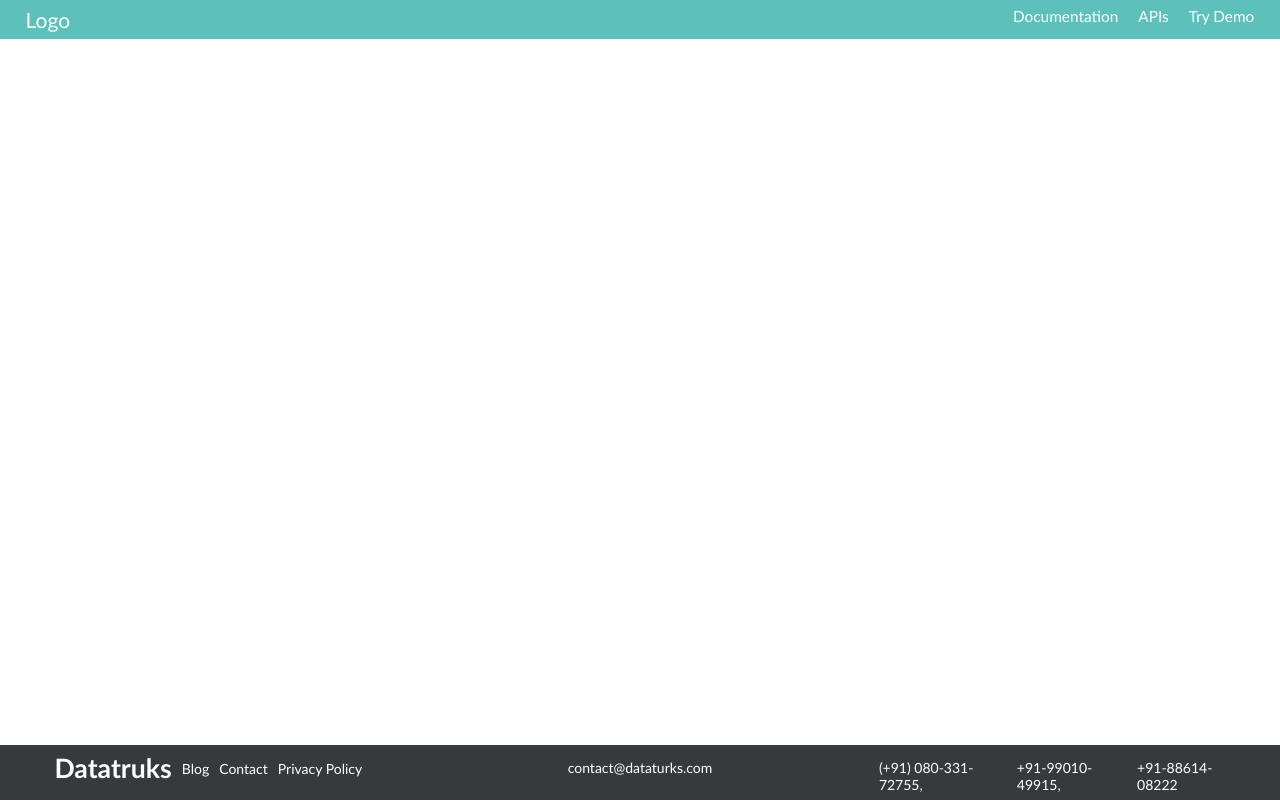
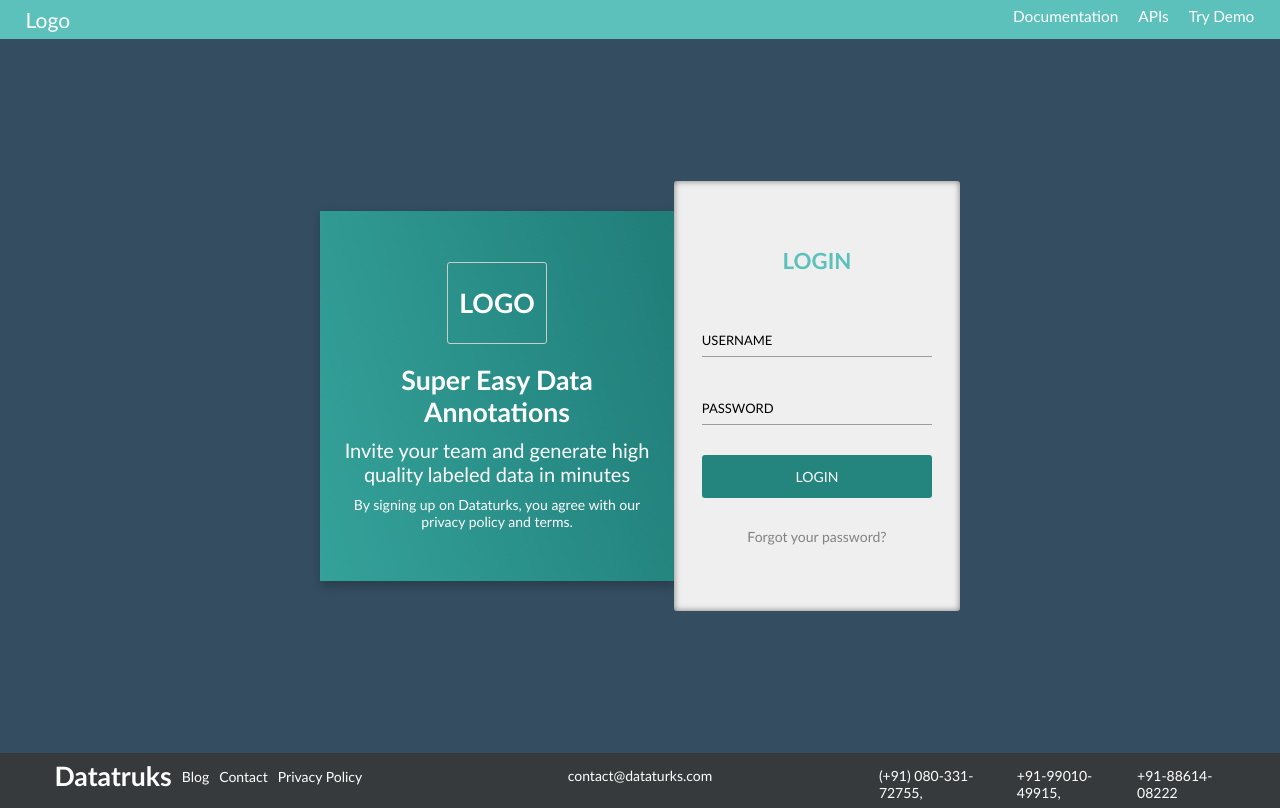
Before and after one commit to bhagavath26/Datatruks_ui, a React (Create React App) app: page / in a window 1280 px wide. Built offline with nearby package versions, Linux system fonts and the light colour scheme.

Commit message:
UI login page css

```diff
--- a/src/components/Login.js
+++ b/src/components/Login.js
@@ -2,6 +2,7 @@ import React, { Component } from 'react';
 import Header from './Header';
 import Footer from './Footer';
 import '../styles/login.scss';
+import '../styles/formElement.scss';
 
 export class Login extends Component {
   render() {
@@ -9,7 +10,31 @@ export class Login extends Component {
       <React.Fragment>
         <Header />
         <div className="cs_logincontainer">
-
+          <div className="login-box">
+            <div className="login-left">
+              <div className="logo_div">
+                <h3>LOGO</h3>
+              </div>
+              <h3>Super Easy Data Annotations</h3>
+              <h6>Invite your team and generate high quality labeled data in minutes</h6>
+              <small>By signing up on Dataturks, you agree with our privacy policy and terms.</small>
+            </div>
+            <div className="login-right">
+            <h5>LOGIN</h5>
+              <form class="cs_form_md">
+                  <div class="cs_form_group">
+                    <input id="username" class="form-control" type="text" required />
+                    <label for="username">Username</label>
+                  </div>
+                  <div class="cs_form_group">
+                    <input id="password" class="form-control" type="password" required />
+                    <label for="password">Password</label>
+                  </div>
+                  <button className="cs_btnbase cs_btnprimary">LOGIN</button>
+                </form>
+                <a href="">Forgot your password?</a>
+            </div>
+          </div>
         </div>
         <Footer />
       </React.Fragment>
--- a/src/styles/footer.scss
+++ b/src/styles/footer.scss
@@ -3,7 +3,7 @@
 
 .#{$namespace}_footer{
     background:color(dark_bg);
-    position: absolute;
+    position: relative;
     width: 100%;
     bottom: 0;
     a{color:color(white);text-decoration: none;}
--- a/src/styles/login.scss
+++ b/src/styles/login.scss
@@ -3,5 +3,79 @@
 @import './layout.scss';
 
 .#{$namespace}_logincontainer{
-    min-height:500px;
+    min-height: calc(100vh - 86px);
+    @include flex-center;
+    background: #344d61;
+
+    .login-box{
+        @include flex-center;
+        width:50%;
+        .login-left{
+            @include flex-center;
+            flex-direction: column;
+            // border:1px solid #ccc;
+            min-height:340px;
+            min-width:40%;
+            background-image:linear-gradient(75deg, #34a29a, #207d78);
+            padding: 15px;
+            color:#fff;
+            text-align: center;
+            box-shadow: 2px 4px 10px rgba(0, 0, 0, 0.25);
+            .logo_div{
+                width: 30%;
+                height: 80px;
+                display: flex;
+                align-items: center;
+                justify-content: center;
+                border: 1px solid #ccc;
+                border-radius: 3px;
+                margin-bottom: 20px;
+                h3{
+                    margin:0;
+                }
+            }
+            h3{
+                color:#fff;
+                margin:0px 0px 10px 0px;
+            }
+            h6{
+                font-weight:200;
+                color:#fff;
+                margin:0px 0px 10px 0px;
+            }
+            // background: linear-gradient(#34a29a, #207d78);
+        }
+        .login-right{
+            // border:1px solid #ccc;
+            min-height:400px;
+            min-width:40%;
+            background:#f0efef;
+            @include flex-center;
+            padding: 15px;
+            flex-direction: column;
+            border-radius: 3px;
+            -moz-box-shadow:    inset 0 0 6px rgba(0, 0, 0, 0.5);
+            -webkit-box-shadow: inset 0 0 6px rgba(0, 0, 0, 0.5);
+            box-shadow:         inset 0 0 6px rgba(0, 0, 0, 0.5);
+            .#{$namespace}_form_md{
+                width:90%;
+            }
+            .#{$namespace}_btnbase{
+                margin:15px 0px 0px 0px;
+                border-radius: 3px;
+                width:100%;
+            }
+            .#{$namespace}_btnprimary{
+                background: #24857f;
+            }
+            h5{
+                margin:0;
+                color:#5cc1bb;
+            }
+            a{
+                color:#818283;
+                text-decoration:none;
+            }
+        }
+    }
 }
```
